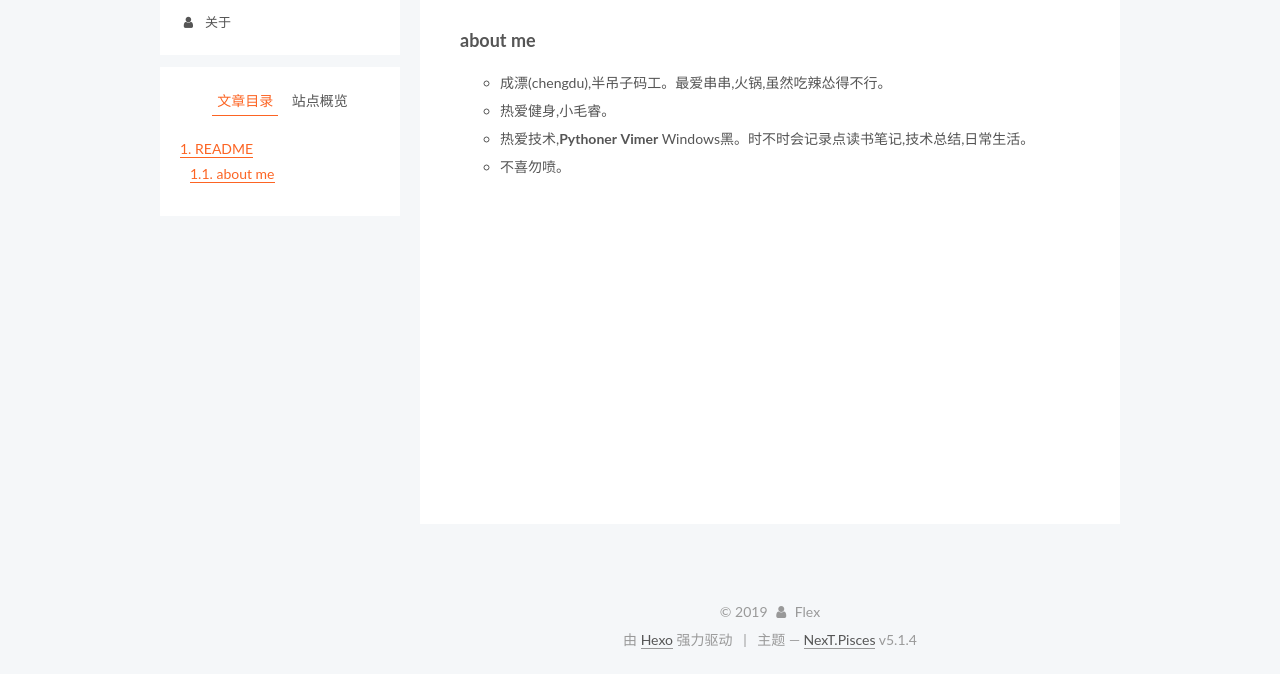
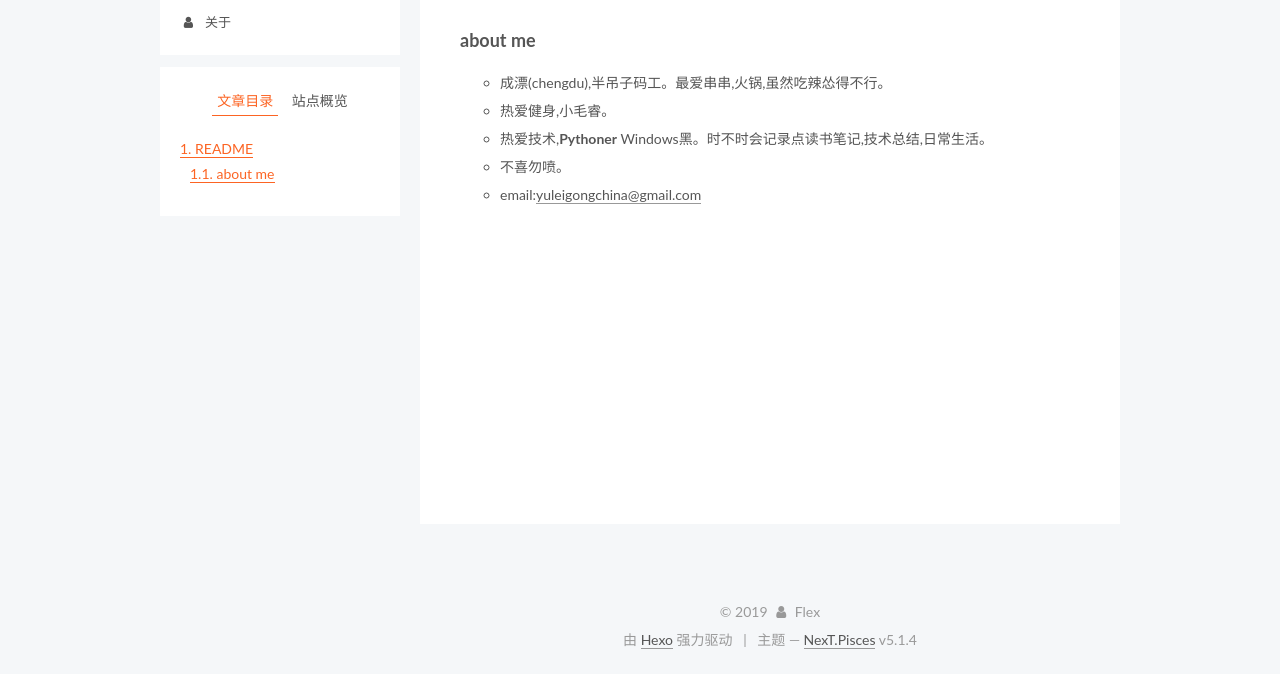
Before and after one commit to YuleiGong/YuleiGong.github.io, a plain HTML site: page about/index.html in a window 1280 px wide. Shown: the part 179-853 px from the top of the page. Drawn offline with Linux system fonts and the light colour scheme.

Commit message:
Site updated: 2019-12-21 12:25:30

```diff
--- a/about/index.html
+++ b/about/index.html
@@ -81,14 +81,14 @@
 
 
 
-<meta name="description" content="READMEabout me 成漂(chengdu),半吊子码工。最爱串串,火锅,虽然吃辣怂得不行。 热爱健身,小毛睿。 热爱技术,Pythoner Vimer Windows黑。时不时会记录点读书笔记,技术总结,日常生活。 不喜勿喷。">
+<meta name="description" content="READMEabout me 成漂(chengdu),半吊子码工。最爱串串,火锅,虽然吃辣怂得不行。 热爱健身,小毛睿。 热爱技术,Pythoner Windows黑。时不时会记录点读书笔记,技术总结,日常生活。 不喜勿喷。 email:yuleigongchina@gmail.com">
 <meta property="og:type" content="website">
 <meta property="og:title" content="about">
 <meta property="og:url" content="http:&#x2F;&#x2F;yoursite.com&#x2F;about&#x2F;index.html">
 <meta property="og:site_name" content="Flex">
-<meta property="og:description" content="READMEabout me 成漂(chengdu),半吊子码工。最爱串串,火锅,虽然吃辣怂得不行。 热爱健身,小毛睿。 热爱技术,Pythoner Vimer Windows黑。时不时会记录点读书笔记,技术总结,日常生活。 不喜勿喷。">
+<meta property="og:description" content="READMEabout me 成漂(chengdu),半吊子码工。最爱串串,火锅,虽然吃辣怂得不行。 热爱健身,小毛睿。 热爱技术,Pythoner Windows黑。时不时会记录点读书笔记,技术总结,日常生活。 不喜勿喷。 email:yuleigongchina@gmail.com">
 <meta property="og:locale" content="zh-Hans">
-<meta property="og:updated_time" content="2019-12-19T12:40:02.549Z">
+<meta property="og:updated_time" content="2019-12-21T04:25:20.109Z">
 <meta name="twitter:card" content="summary">
 
 
@@ -250,8 +250,9 @@
           <h2 id="README"><a href="#README" class="headerlink" title="README"></a>README</h2><h3 id="about-me"><a href="#about-me" class="headerlink" title="about me"></a>about me</h3><ul>
 <li>成漂(chengdu),半吊子码工。最爱串串,火锅,虽然吃辣怂得不行。</li>
 <li>热爱健身,小毛睿。</li>
-<li>热爱技术,<strong>Pythoner</strong> <strong>Vimer</strong> Windows黑。时不时会记录点读书笔记,技术总结,日常生活。</li>
+<li>热爱技术,<strong>Pythoner</strong> Windows黑。时不时会记录点读书笔记,技术总结,日常生活。</li>
 <li>不喜勿喷。</li>
+<li>email:<a href="mailto:yuleigongchina@gmail.com" target="_blank" rel="noopener">yuleigongchina@gmail.com</a></li>
 </ul>
 
 
```
